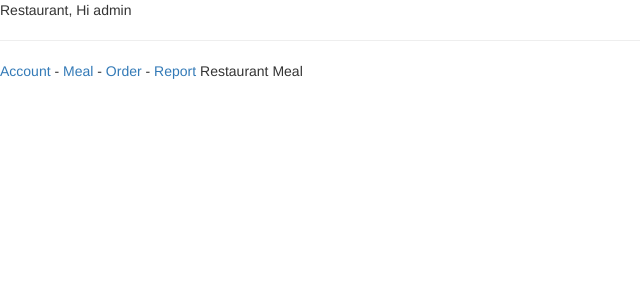
After one commit to awye765/foodtasker, a Django app: page /restaurant/meal/ in a window 1280 px wide. The commit adds this page. Shown: the top 300 px of the page, without its empty margins (0-640 px from the left). Run offline with Django 3.2, Linux system fonts and the light colour scheme; a user stored in the database is signed in; some libraries are stand-ins or nearby versions.

Commit message:
Added templating structure for views to reduce code repetition

```diff
--- a/foodtasker/urls.py
+++ b/foodtasker/urls.py
@@ -21,6 +21,11 @@ urlpatterns = [
         name = 'restaurant-sign-up'),
     url(r'^restaurant/$', views.restaurant_home, name = 'restaurant-home'),
 
+    url(r'^restaurant/account/$', views.restaurant_account, name = 'restaurant-account'),
+    url(r'^restaurant/meal/$', views.restaurant_meal, name = 'restaurant-meal'),
+    url(r'^restaurant/order/$', views.restaurant_order, name = 'restaurant-order'),
+    url(r'^restaurant/report/$', views.restaurant_report, name = 'restaurant-report'),
+
     # Sign In / Sign Up / Sign Out
     url(r'^api/social/', include('rest_framework_social_oauth2.urls')),
     # /convert-token(sign in / sign up)
--- a/foodtaskerapp/templates/restaurant/home.html
+++ b/foodtaskerapp/templates/base.html
@@ -3,10 +3,8 @@
 <html lang="en">
 <head>
   <meta charset="UTF-8">
-  <meta name="viewport" content="width=device-width, initial-scale=1.0">
-  <meta http-equiv="X-UA-Compatible" content="ie=edge">
 
-  <title>Home page</title>
+  <title>{% block title %}{% endblock %}</title>
 
   <link rel="stylesheet" href="{% static 'css/bootstrap.min.css' %}">
   <link rel="stylesheet" href="{% static 'css/style.css' %}">
@@ -14,7 +12,7 @@
   <script src="{% static 'js/bootstrap.min.js' %}"></script>
 </head>
 <body>
-    Restaurant page
-    <a href="{% url 'restaurant-sign-out' %}">Log out</a>
+    {% block sidebar %}{% endblock %}
+    {% block page %}{% endblock %}
 </body>
 </html>
--- /dev/null
+++ b/foodtaskerapp/templates/restaurant/base.html
@@ -0,0 +1,16 @@
+{% extends 'base.html' %}
+
+{% block title %} Restaurant {% endblock %}
+
+{% block sidebar %}
+    Restaurant, Hi {{request.user}}
+    <hr/>
+    <a href="{% url 'restaurant-account' %}">Account</a>
+    -
+    <a href="{% url 'restaurant-meal' %}">Meal</a>
+    -
+    <a href="{% url 'restaurant-order' %}">Order</a>
+    -
+    <a href="{% url 'restaurant-report' %}">Report</a>
+
+{% endblock %}
--- /dev/null
+++ b/foodtaskerapp/templates/restaurant/meal.html
@@ -0,0 +1,7 @@
+{% extends 'restaurant/base.html' %}
+
+{% block page %}
+
+  Restaurant Meal
+
+{% endblock %}
--- a/foodtaskerapp/views.py
+++ b/foodtaskerapp/views.py
@@ -8,10 +8,41 @@ from django.contrib.auth.models import User
 def home(request):
     return redirect(restaurant_home)
 
+# Restaurant Home
 @login_required(login_url='/restaurant/sign-in/')
 
 def restaurant_home(request):
     return render(request, 'restaurant/home.html', {})
+
+# Restaurant Account
+
+@login_required(login_url='/restaurant/sign-in/')
+
+def restaurant_account(request):
+    return render(request, 'restaurant/account.html', {})
+
+# Restaurant Meal
+
+@login_required(login_url='/restaurant/sign-in/')
+
+def restaurant_meal(request):
+    return render(request, 'restaurant/meal.html', {})
+
+# Restaurant Order
+
+@login_required(login_url='/restaurant/sign-in/')
+
+def restaurant_order(request):
+    return render(request, 'restaurant/order.html', {})
+
+# Restaurant Report
+
+@login_required(login_url='/restaurant/sign-in/')
+
+def restaurant_report(request):
+    return render(request, 'restaurant/report.html', {})
+
+# Restaurant Sign Up
 
 def restaurant_sign_up(request):
     user_form = UserForm()
```
Also changed, not shown: foodtaskerapp/templates/restaurant/account.html (added, +7 -0 lines), foodtaskerapp/templates/restaurant/order.html (added, +7 -0 lines), foodtaskerapp/templates/restaurant/report.html (added, +7 -0 lines).
